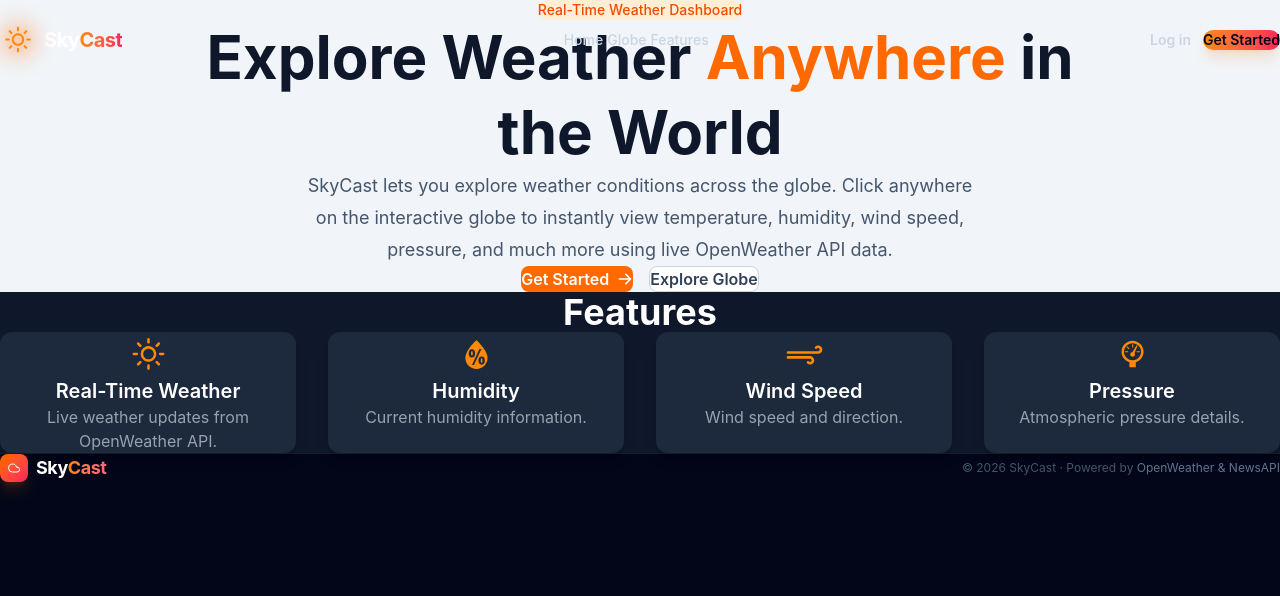
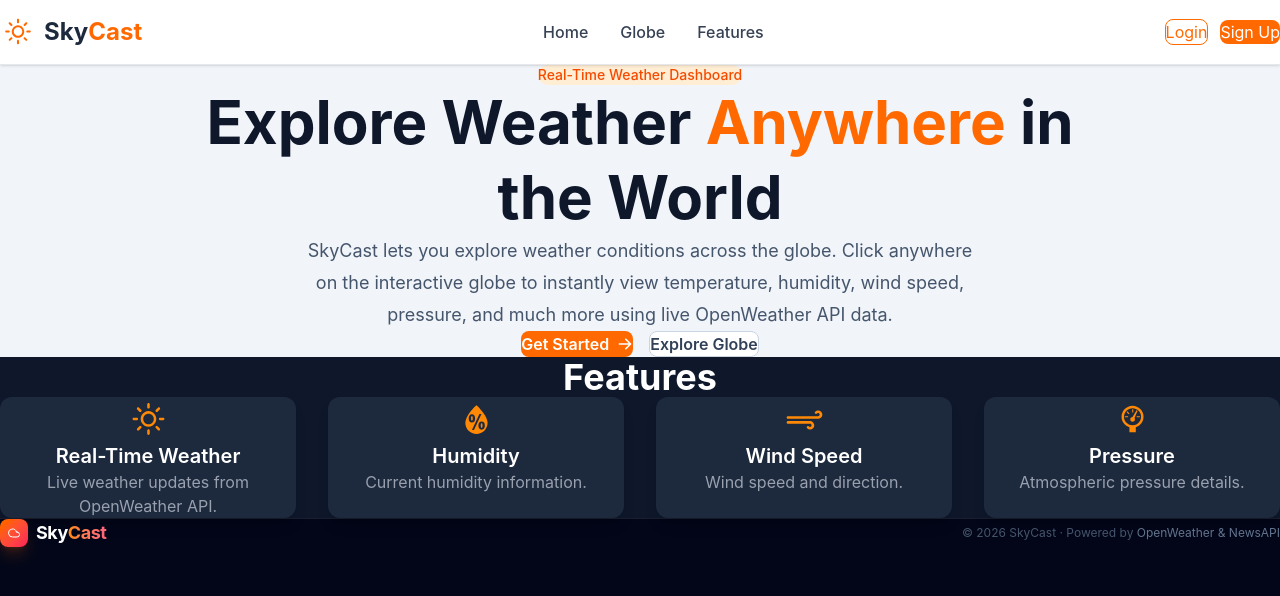
Before and after one commit to durga-001/skycast, a React app in the folder frontend/: page / in a window 1280 px wide. Shown: the top 596 px of the page. Built offline with nearby package versions, Linux system fonts and the light colour scheme; the HTML template or start-up script is replaced by a standard one.

Commit message:
navbar updated

```diff
--- a/frontend/src/components/Navbar.jsx
+++ b/frontend/src/components/Navbar.jsx
@@ -1,19 +1,20 @@
+// components/Navbar.jsx
+
 import { useState, useEffect } from "react";
 import { Link, useNavigate, useLocation } from "react-router-dom";
-import { motion, AnimatePresence } from "framer-motion";
 import { WiDaySunny } from "react-icons/wi";
 import { HiMenuAlt3, HiX } from "react-icons/hi";
 
 const navLinks = [
-  { label: "Home", to: "/" },
-  { label: "Globe", to: "/#globe" },
-  { label: "Features", to: "/#features" },
+  { label: "Home", id: null },
+  { label: "Globe", id: "globe" },
+  { label: "Features", id: "features" },
 ];
 
 export default function Navbar() {
   const [menuOpen, setMenuOpen] = useState(false);
-  const [scrolled, setScrolled] = useState(false);
   const [isAuthenticated, setIsAuthenticated] = useState(false);
+
   const navigate = useNavigate();
   const location = useLocation();
 
@@ -21,217 +22,161 @@ export default function Navbar() {
     setIsAuthenticated(localStorage.getItem("isAuthenticated") === "true");
   }, [location]);
 
-  useEffect(() => {
-    const handleScroll = () => setScrolled(window.scrollY > 20);
-    window.addEventListener("scroll", handleScroll);
-    return () => window.removeEventListener("scroll", handleScroll);
-  }, []);
-
   const handleLogout = () => {
     localStorage.removeItem("isAuthenticated");
     setIsAuthenticated(false);
     navigate("/login");
   };
 
-  const handleNavClick = (to) => {
+  const scrollToSection = (id) => {
     setMenuOpen(false);
-    if (to.startsWith("/#")) {
-      const id = to.replace("/#", "");
+
+    if (!id) {
+      navigate("/");
+      return;
+    }
+
     if (location.pathname !== "/") {
       navigate("/");
 
       setTimeout(() => {
-          const element = document.getElementById(id);
-          if (element) {
-            element.scrollIntoView({ behavior: "smooth" });
-          }
-        }, 300);
+        document.getElementById(id)?.scrollIntoView({
+          behavior: "smooth",
+        });
+      }, 200);
     } else {
-        document.getElementById(id)?.scrollIntoView({ behavior: "smooth" });
-      }
+      document.getElementById(id)?.scrollIntoView({
+        behavior: "smooth",
+      });
     }
   };
 
   return (
-    <motion.nav
-      initial={{ y: -80, opacity: 0 }}
-      animate={{ y: 0, opacity: 1 }}
-      transition={{ duration: 0.5, ease: "easeOut" }}
-      className={`fixed top-0 left-0 right-0 z-50 transition-all duration-300 ${
-        scrolled
-          ? "bg-slate-950/80 backdrop-blur-xl border-b border-white/10 shadow-lg shadow-black/20"
-          : "bg-transparent"
-      }`}
-    >
-      <div className="max-w-7xl mx-auto px-6 md:px-10 lg:px-16">
-        <div className="flex items-center justify-between h-20">
+    <header className="sticky top-0 z-50 bg-white border-b border-gray-200 shadow-sm">
+      <div className="max-w-7xl mx-auto px-6 lg:px-8">
+        <div className="flex items-center justify-between h-16">
           {/* Logo */}
-          <Link
-            to="/"
-            className="flex items-center gap-2 group"
-            onClick={() => setMenuOpen(false)}
-          >
-            <div className="relative">
-              <div className="absolute inset-0 rounded-full bg-orange-500/30 blur-md group-hover:bg-orange-500/50 transition-all duration-300" />
-              <WiDaySunny className="relative text-4xl text-orange-400 drop-shadow-[0_0_8px_rgba(251,146,60,0.8)]" />
-            </div>
-            <span className="text-xl font-bold tracking-tight">
-              <span className="text-white">Sky</span>
-              <span className="bg-gradient-to-r from-orange-400 to-rose-500 bg-clip-text text-transparent">
-                Cast
-              </span>
+          <Link to="/" className="flex items-center gap-2">
+            <WiDaySunny className="text-4xl text-orange-500" />
+
+            <span className="text-2xl font-bold">
+              <span className="text-slate-800">Sky</span>
+              <span className="text-orange-500">Cast</span>
             </span>
           </Link>
 
-          {/* Desktop Center Links */}
-          <div className="hidden md:flex items-center gap-1">
-            {navLinks.map((link) =>
-              link.to.startsWith("/#") ? (
+          {/* Desktop Menu */}
+          <nav className="hidden md:flex items-center gap-8">
+            {navLinks.map((item) => (
               <button
-                  key={link.label}
-                  onClick={() => handleNavClick(link.to)}
-                  className="relative px-5 py-2 text-sm font-medium text-slate-300 hover:text-white transition-colors duration-200 group"
+                key={item.label}
+                onClick={() => scrollToSection(item.id)}
+                className="text-gray-700 hover:text-orange-500 font-medium transition"
               >
-                  {link.label}
-                  <span className="absolute bottom-0 left-1/2 -translate-x-1/2 w-0 h-px bg-gradient-to-r from-orange-400 to-rose-500 group-hover:w-4/5 transition-all duration-300" />
+                {item.label}
               </button>
-              ) : (
-                <Link
-                  key={link.label}
-                  to={link.to}
-                  className="relative px-5 py-2 text-sm font-medium text-slate-300 hover:text-white transition-colors duration-200 group"
-                >
-                  {link.label}
-                  <span className="absolute bottom-0 left-1/2 -translate-x-1/2 w-0 h-px bg-gradient-to-r from-orange-400 to-rose-500 group-hover:w-4/5 transition-all duration-300" />
-                </Link>
-              ),
-            )}
+            ))}
+
             {isAuthenticated && (
               <Link
                 to="/dashboard"
-                className="relative px-5 py-2 text-sm font-medium text-slate-300 hover:text-white transition-colors duration-200 group"
+                className="text-gray-700 hover:text-orange-500 font-medium transition"
               >
                 Dashboard
-                <span className="absolute bottom-0 left-1/2 -translate-x-1/2 w-0 h-px bg-gradient-to-r from-orange-400 to-rose-500 group-hover:w-4/5 transition-all duration-300" />
               </Link>
             )}
-          </div>
+          </nav>
 
-          {/* Desktop Right Auth Buttons */}
+          {/* Desktop Buttons */}
           <div className="hidden md:flex items-center gap-3">
             {isAuthenticated ? (
               <button
                 onClick={handleLogout}
-                className="px-5 py-2 text-sm font-semibold text-white rounded-xl bg-white/10 hover:bg-white/15 border border-white/10 hover:border-white/20 transition-all duration-200"
+                className="px-5 py-2 rounded-lg bg-red-500 text-white hover:bg-red-600 transition"
               >
-                Log out
+                Logout
               </button>
             ) : (
               <>
                 <Link
                   to="/login"
-                  className="px-5 py-2 text-sm font-semibold text-slate-300 hover:text-white transition-colors duration-200"
+                  className="px-5 py-2 rounded-lg border border-orange-500 text-orange-500 hover:bg-orange-50 transition"
                 >
-                  Log in
+                  Login
                 </Link>
+
                 <Link
                   to="/signup"
-                  className="px-5 py-2 text-sm font-semibold text-slate-950 rounded-xl bg-gradient-to-r from-orange-400 to-rose-500 hover:from-orange-300 hover:to-rose-400 shadow-lg shadow-orange-500/20 hover:shadow-orange-500/40 transition-all duration-200"
+                  className="px-5 py-2 rounded-lg bg-orange-500 text-white hover:bg-orange-600 transition"
                 >
-                  Get Started
+                  Sign Up
                 </Link>
               </>
             )}
           </div>
 
-          {/* Mobile Menu Toggle */}
-          <button
-            onClick={() => setMenuOpen((prev) => !prev)}
-            className="md:hidden p-2 rounded-xl text-slate-300 hover:text-white hover:bg-white/10 transition-all duration-200"
-            aria-label="Toggle menu"
-          >
-            {menuOpen ? (
-              <HiX className="text-2xl" />
-            ) : (
-              <HiMenuAlt3 className="text-2xl" />
-            )}
+          {/* Mobile Button */}
+          <button className="md:hidden" onClick={() => setMenuOpen(!menuOpen)}>
+            {menuOpen ? <HiX size={28} /> : <HiMenuAlt3 size={28} />}
           </button>
         </div>
-      </div>
 
-      {/* Mobile Dropdown Menu */}
-      <AnimatePresence>
+        {/* Mobile Menu */}
         {menuOpen && (
-          <motion.div
-            initial={{ opacity: 0, height: 0 }}
-            animate={{ opacity: 1, height: "auto" }}
-            exit={{ opacity: 0, height: 0 }}
-            transition={{ duration: 0.25, ease: "easeInOut" }}
-            className="md:hidden overflow-hidden bg-slate-950/95 backdrop-blur-xl border-t border-white/10"
+          <div className="md:hidden border-t py-4">
+            <div className="flex flex-col gap-4">
+              {navLinks.map((item) => (
+                <button
+                  key={item.label}
+                  onClick={() => scrollToSection(item.id)}
+                  className="text-left text-gray-700 hover:text-orange-500"
                 >
-            <div className="px-6 py-6 flex flex-col gap-2">
-              {navLinks.map((link) =>
-                link.to.startsWith("/#") ? (
-                  <button
-                    key={link.label}
-                    onClick={() => handleNavClick(link.to)}
-                    className="text-left px-4 py-3 rounded-xl text-base font-medium text-slate-300 hover:text-white hover:bg-white/8 transition-all duration-200"
-                  >
-                    {link.label}
+                  {item.label}
                 </button>
-                ) : (
-                  <Link
-                    key={link.label}
-                    to={link.to}
-                    onClick={() => setMenuOpen(false)}
-                    className="px-4 py-3 rounded-xl text-base font-medium text-slate-300 hover:text-white hover:bg-white/8 transition-all duration-200"
-                  >
-                    {link.label}
-                  </Link>
-                ),
-              )}
+              ))}
 
               {isAuthenticated && (
                 <Link
                   to="/dashboard"
                   onClick={() => setMenuOpen(false)}
-                  className="px-4 py-3 rounded-xl text-base font-medium text-slate-300 hover:text-white hover:bg-white/8 transition-all duration-200"
+                  className="text-gray-700 hover:text-orange-500"
                 >
                   Dashboard
                 </Link>
               )}
 
-              <div className="mt-4 pt-4 border-t border-white/10 flex flex-col gap-3">
+              <hr />
+
               {isAuthenticated ? (
                 <button
                   onClick={handleLogout}
-                    className="w-full px-5 py-3 text-sm font-semibold text-white rounded-xl bg-white/10 hover:bg-white/15 border border-white/10 transition-all duration-200"
+                  className="rounded-lg bg-red-500 py-2 text-white"
                 >
-                    Log out
+                  Logout
                 </button>
               ) : (
                 <>
                   <Link
                     to="/login"
                     onClick={() => setMenuOpen(false)}
-                      className="w-full px-5 py-3 text-sm font-semibold text-center text-white rounded-xl bg-white/10 hover:bg-white/15 border border-white/10 transition-all duration-200"
+                    className="rounded-lg border border-orange-500 py-2 text-center text-orange-500"
                   >
-                      Log in
+                    Login
                   </Link>
+
                   <Link
                     to="/signup"
                     onClick={() => setMenuOpen(false)}
-                      className="w-full px-10 py-5 text-sm font-semibold text-center text-slate-950 rounded-xl bg-gradient-to-r from-orange-400 to-rose-500 hover:from-orange-300 hover:to-rose-400 shadow-lg shadow-orange-500/20 transition-all duration-200"
+                    className="rounded-lg bg-orange-500 py-2 text-center text-white"
                   >
-                      Get Started
+                    Sign Up
                   </Link>
                 </>
               )}
             </div>
           </div>
-          </motion.div>
         )}
-      </AnimatePresence>
-    </motion.nav>
+      </div>
+    </header>
   );
 }
```
Lines whose indentation alone changed are shown as unchanged.
